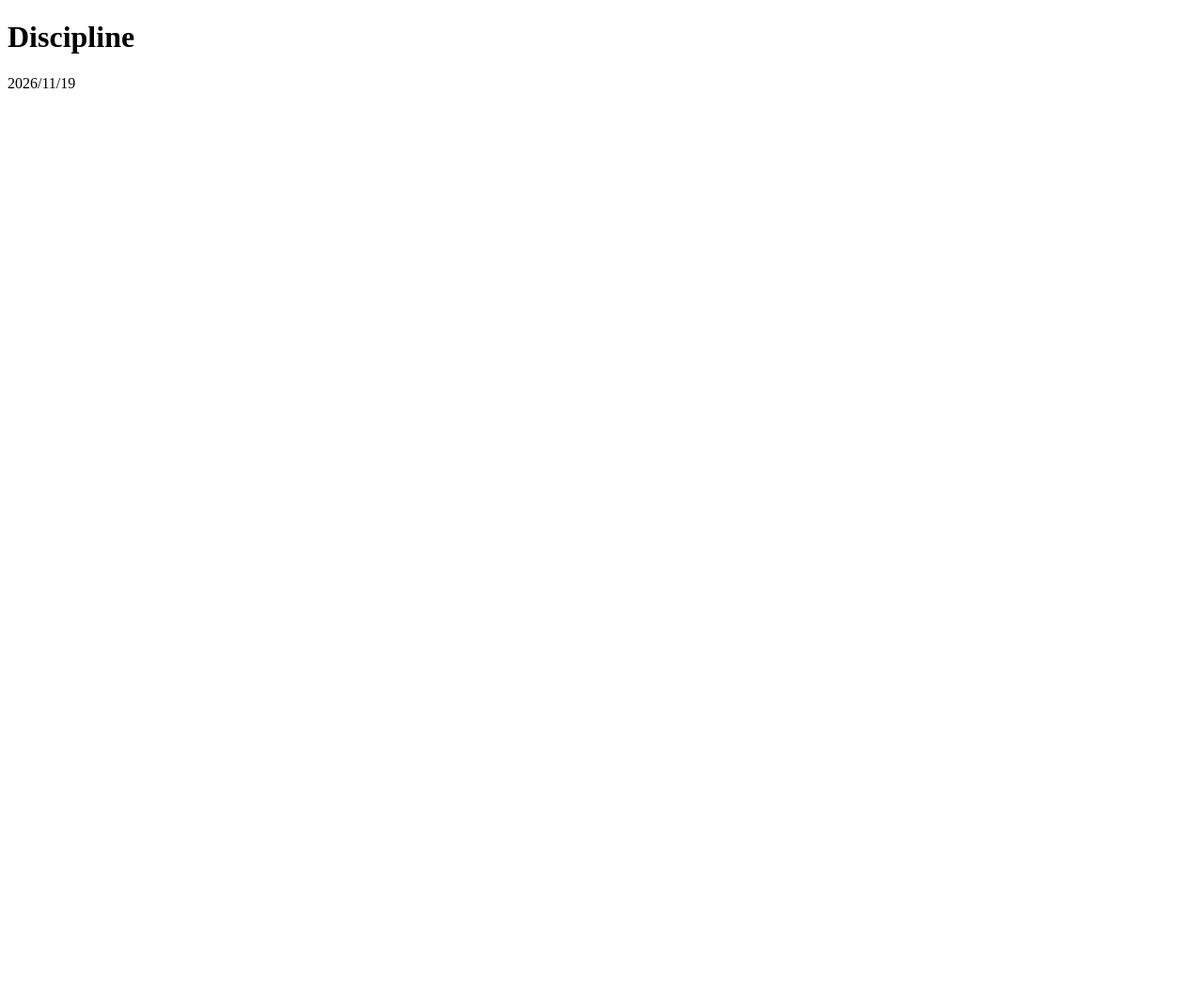
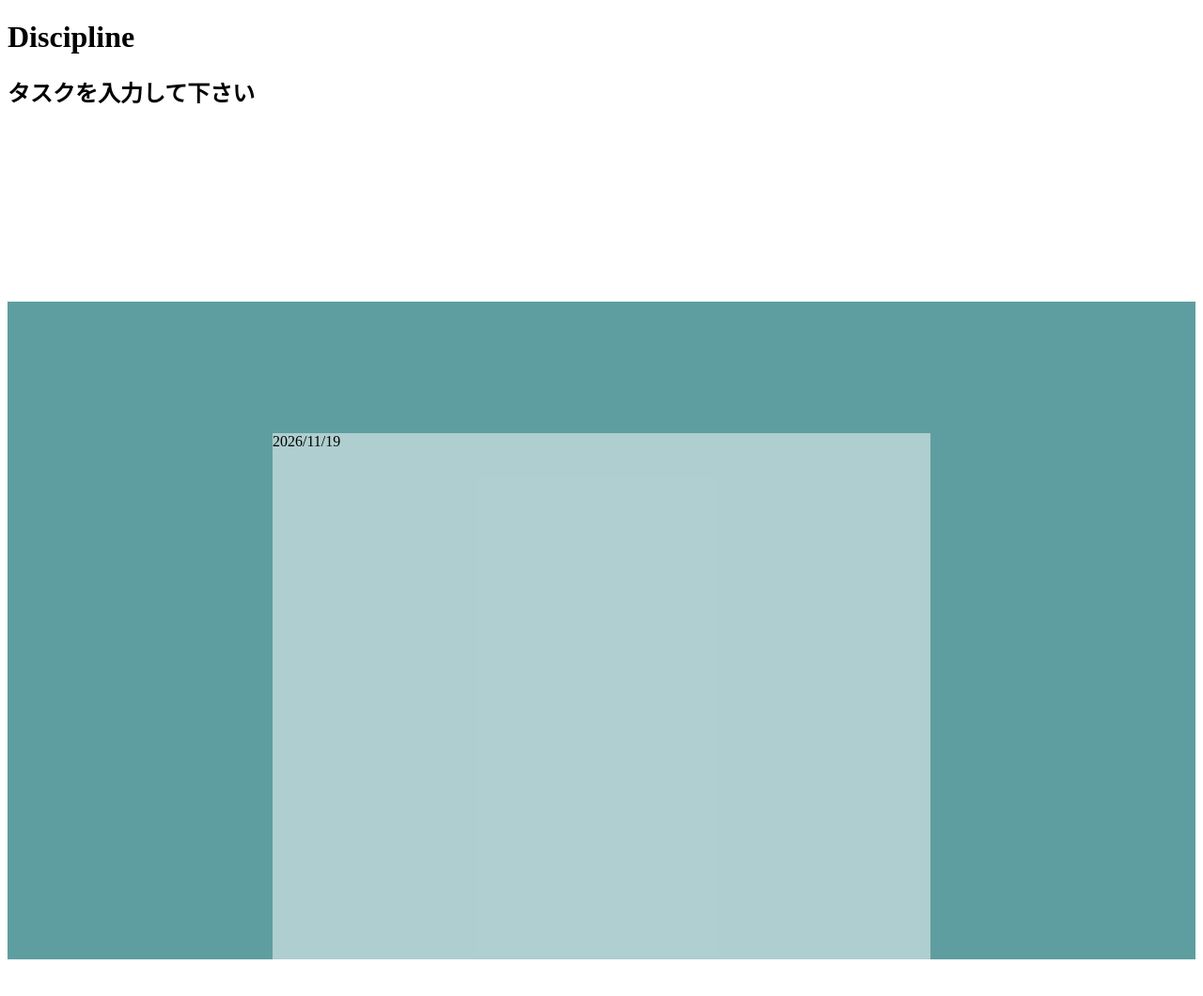
Before and after one commit to tonokura/todo-app, a plain HTML site: page index.html in a window 1280 px wide. Shown: the whole page at 94% size. Before the commit the page ends 800 px from the top, so only its background shows below. Drawn offline with Linux system fonts and the light colour scheme.

Commit message:
レイアウト変更

```diff
--- a/index.html
+++ b/index.html
@@ -9,12 +9,16 @@
 <body>
  <header>
     <h1 class="header-title">Discipline</h1>
-    <div class="header-calender">
-      <div id="today" class="date-display"></div>
-    </div>
+     <h2 class="main-task">タスクを入力して下さい</h2>
+
   </header>
 
   <main>
+    <div class="main-box">
+      <div class="header-calender">
+       <div id="today" class="date-display"></div>
+    </div>
+    </div>
   </main>
 
   <footer>
--- a/style.css
+++ b/style.css
@@ -1 +1,31 @@
-/* ステップ1：ここに見た目を書いていこう */
+body{
+    background-color:;
+}
+
+header{
+    height: 300Px;
+    width: 100%;
+}
+
+
+main{
+    height: 700px;
+    width: 100%;
+    background-color:cadetblue;
+    background-size: cover;
+    position:relative;
+}
+
+.main-box{
+    height: 900px;
+    width: 700px;
+    background-color:rgba(255, 255, 255, 0.5);
+    position:absolute;
+    top: 20%;
+    left:0;
+    right:0;
+
+    margin:0 auto;
+
+
+}
```
